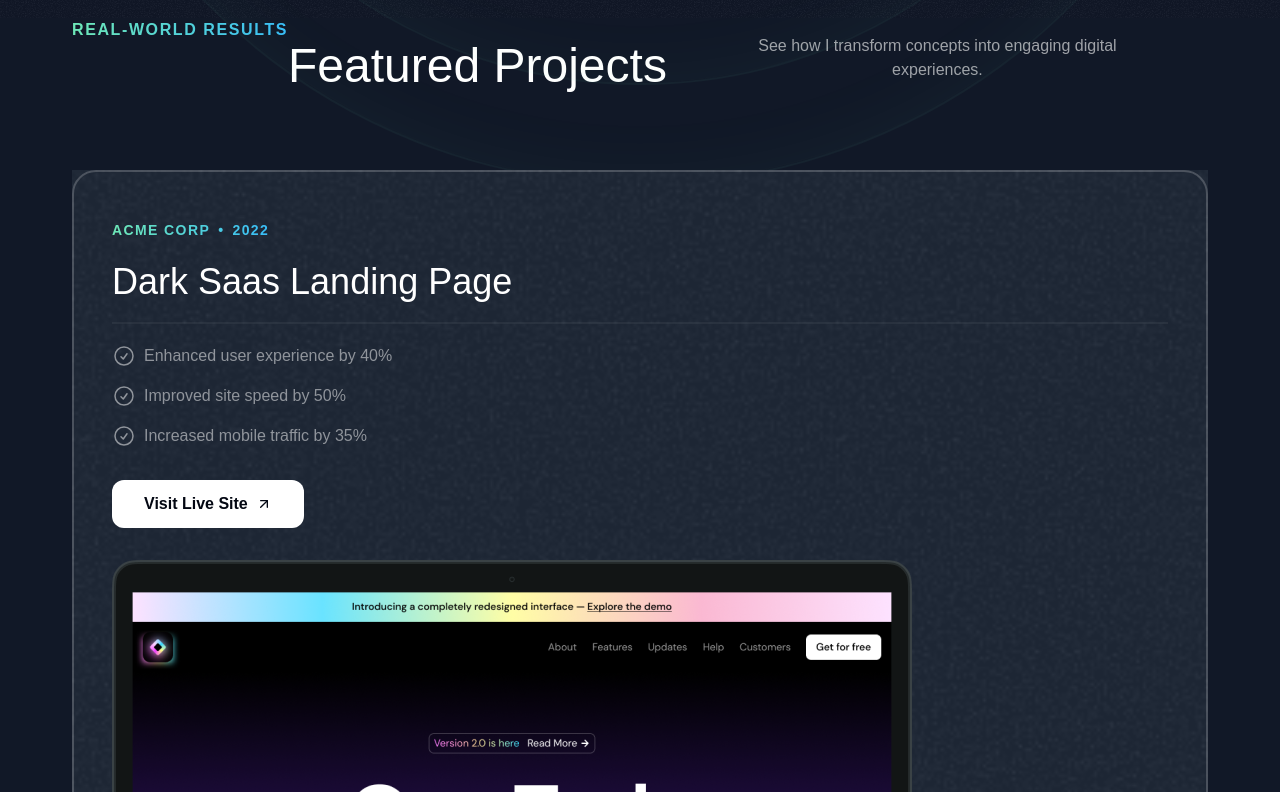
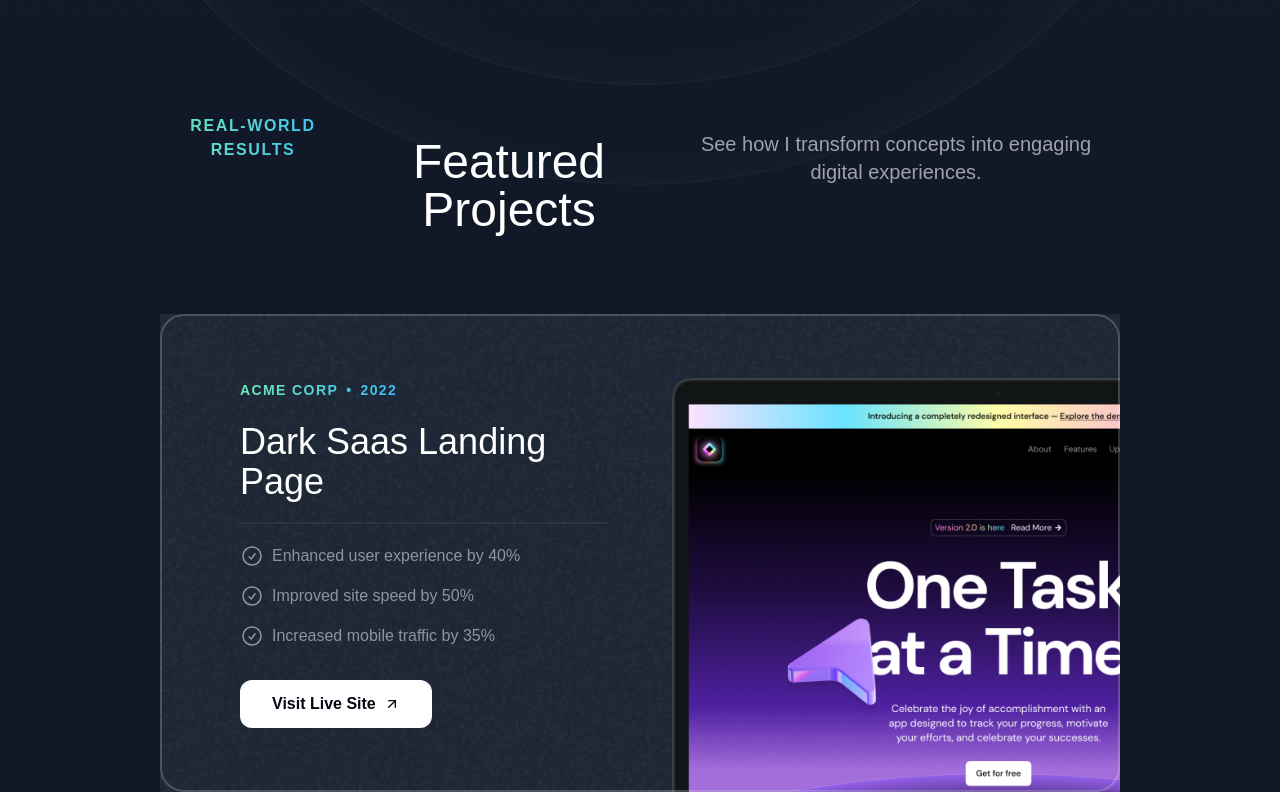
Before and after one commit to Feddane/Portfolio, a Next.js app in the folder frontend-tribe-single-page-dev-portfolio-resource-bundle/starter-template/: page / in a window 1280 px wide. Shown: the part 868-1660 px from the top of the page. Built offline with nearby package versions, Linux system fonts and the light colour scheme; a web font is replaced by a local one.

Commit message:
Featured Project

```diff
--- a/frontend-tribe-single-page-dev-portfolio-resource-bundle/starter-template/src/app/globals.css
+++ b/frontend-tribe-single-page-dev-portfolio-resource-bundle/starter-template/src/app/globals.css
@@ -12,3 +12,9 @@
         @apply absolute inset-0 border-2 top-1/2 left-1/2 -translate-x-1/2 -translate-y-1/2 rounded-full border-emerald-300/5  shadow-[0_0_80px_inset] shadow-emerald-300/5
     }
 }
+
+@layer utilities{
+    .container{
+        @apply lg:max-w-5xl;
+    }
+}
--- a/frontend-tribe-single-page-dev-portfolio-resource-bundle/starter-template/src/app/page.tsx
+++ b/frontend-tribe-single-page-dev-portfolio-resource-bundle/starter-template/src/app/page.tsx
@@ -1,6 +1,7 @@
 import { Header } from "../sections/Header";
 import { HeroSection } from "../sections/Hero";
 import {ProjectsSection} from "../sections/Projects";
+import { TapeSection } from "../sections/Tape";
 
 export default function Home() {
   return (
@@ -8,6 +9,7 @@
       <Header />
       <HeroSection />
       <ProjectsSection />
+      <TapeSection />
     </div>
   );
 }
--- a/frontend-tribe-single-page-dev-portfolio-resource-bundle/starter-template/src/sections/Projects.tsx
+++ b/frontend-tribe-single-page-dev-portfolio-resource-bundle/starter-template/src/sections/Projects.tsx
@@ -47,21 +47,22 @@
 
 export const ProjectsSection = () => {
   return <div>
-    <section className="pb-16 ">
+    <section className="pb-16 lg:py-24">
       <div className="container">
         <div className="flex justify-center">
           <p className="uppercase font-semibold tracking-widest bg-gradient-to-r from-emerald-300 to-sky-400 text-center bg-clip-text text-transparent">Real-world Results</p>
           <h2 className="font-serif text-3xl md:text-5xl text-center mt-6">Featured Projects</h2>
-          <p className="text-center md:text-log text-white/60 mt-4 max-w-md mx-auto">See how I transform concepts into engaging digital experiences.</p>
+          <p className="text-center md:text-lg lg:text-xl text-white/60 mt-4 max-w-md mx-auto">See how I transform concepts into engaging digital experiences.</p>
         </div>
         <div className="mt-10 md:mt-20 flex flex-col gap-20">
           {portfolioProjects.map((project) => (
-            <div key={project.title} className="bg-gray-800 relative z-0 overflow-hidden after:content-[''] after:absolute after:inset-0 after:outline-2 after:outline after:-outline-offset-2 after:z-10 after:rounded-3xl after:outline-white/20 px-8 pt-8 md:pt-12 md:px-10 after:pointer-events-none">
+            <div key={project.title} className="bg-gray-800 relative z-0 overflow-hidden after:content-[''] after:absolute after:inset-0 after:outline-2 after:outline after:-outline-offset-2 after:z-10 after:rounded-3xl after:outline-white/20 px-8 pt-8 md:pt-12 md:px-10 lg:pt-16 lg:px-20 after:pointer-events-none">
             <div
               className="absolute inset-0 -z-10 opacity-5"
               style={{ backgroundImage: `url(${grainImage.src})`, backgroundSize: 'cover', backgroundRepeat: 'no-repeat' }}
             ></div>
-
+                <div className="lg:grid lg:grid-cols-2 lg:gap-16">
+                  <div className="lg:pb-16 ">
                   <div className="bg-gradient-to-r from-emerald-300 to-sky-400 inline-flex gap-2 font-bold uppercase tracking-widest text-sm text-transparent bg-clip-text ">
                     <span>{project.company}</span>
                     <span>&bull;</span>
@@ -83,7 +84,11 @@
                     <ArrowUpRightIcon className="size-4"/>
                   </button>
                 </a>
-              <Image src={project.image} alt={project.title} className="mt-8 -mb-4"/>
+                </div>
+                <div className="relative">
+                  <Image src={project.image} alt={project.title} className="mt-8 -mb-4 md:-mb-0 lg:mt-0 lg:absolute lg:h-full lg:w-auto lg:max-w-none "/>
+                </div>
+              </div>
             </div>
           ))}
         </div>
```
Lines whose indentation alone changed are shown as unchanged.
